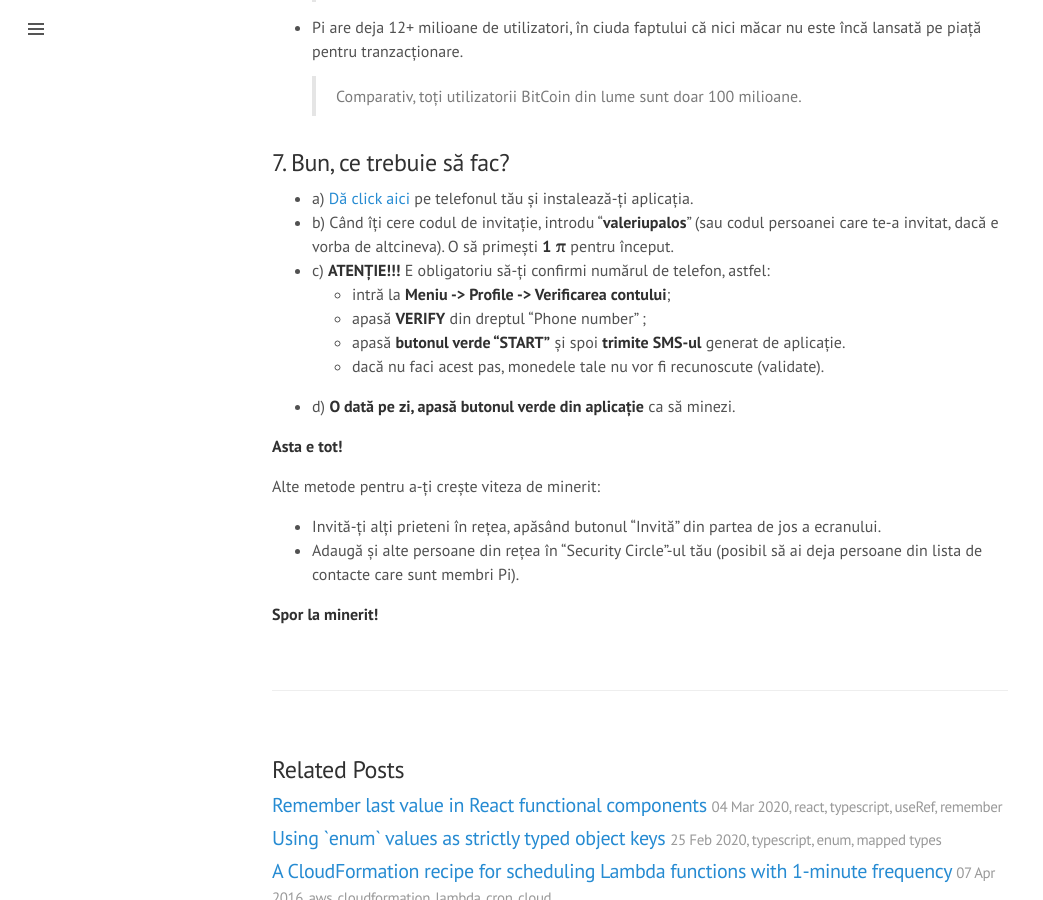
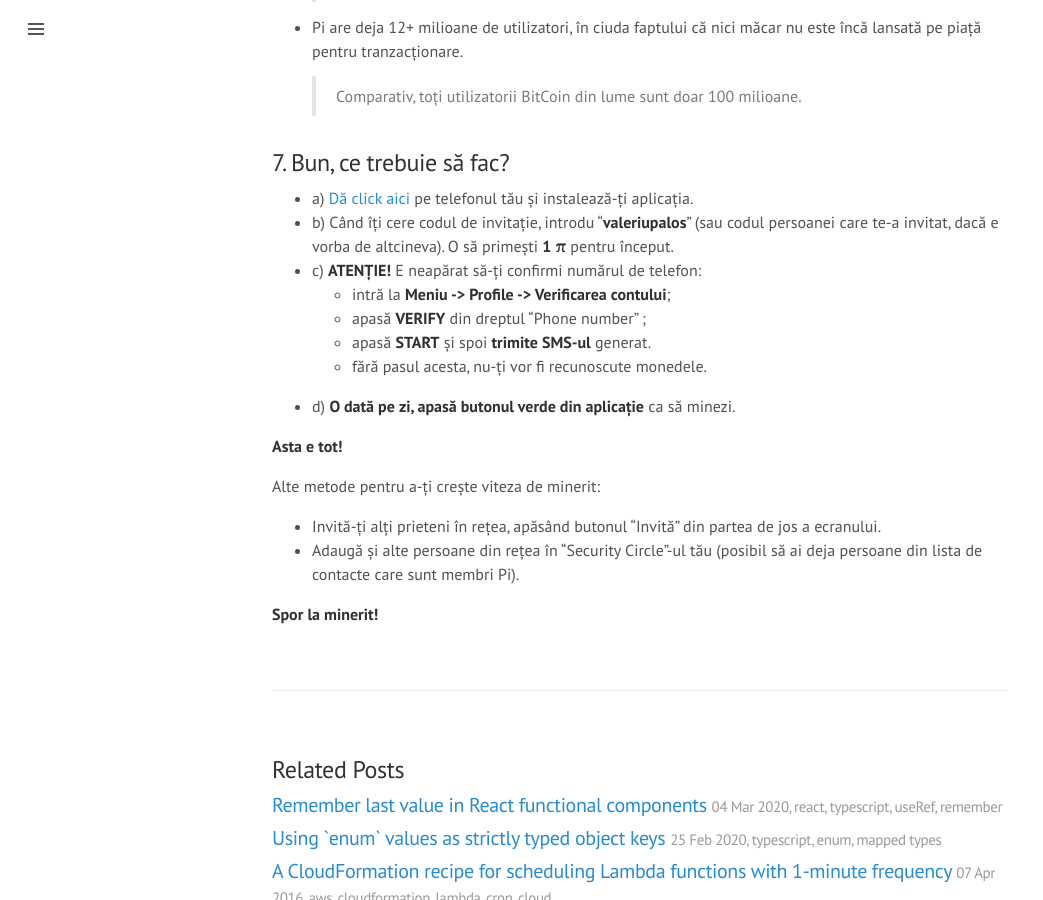
Before and after one commit to vpalos/vpalos.github.io, a Jekyll site: the page built from _posts/2021-01-29-criptomoneda-pi.md, in a window 1280 px wide and 900 px high, scrolled down 1672 px. Shown: the whole window, without its empty margins (0-1043 px from the left). Built offline with Jekyll 4.4.1, drawn with Linux system fonts in a browser that asks for light colours; comment, search, counter and statistics services are not loaded.

Commit message:
Update 2021-01-29-criptomoneda-pi.md

```diff
--- a/_posts/2021-01-29-criptomoneda-pi.md
+++ b/_posts/2021-01-29-criptomoneda-pi.md
@@ -56,11 +56,11 @@ Am scris acest scurt articol în special pentru prietenii și apropiații mei ce
 
 - a) [Dă click aici](https://minepi.com/valeriupalos) pe telefonul tău și instalează-ți aplicația.
 - b) Când îți cere codul de invitație, introdu "**valeriupalos**" (sau codul persoanei care te-a invitat, dacă e vorba de altcineva). O să primești **1 &pi;** pentru început.
-- c) **ATENȚIE!!!** E obligatoriu să-ți confirmi numărul de telefon, astfel:
+- c) **ATENȚIE!** E neapărat să-ți confirmi numărul de telefon:
   - intră la **Meniu -> Profile -> Verificarea contului**;
   - apasă **VERIFY** din dreptul "Phone number" ;
-  - apasă **butonul verde "START"** și spoi **trimite SMS-ul** generat de aplicație.
-  - dacă nu faci acest pas, monedele tale nu vor fi recunoscute (validate).
+  - apasă **START** și spoi **trimite SMS-ul** generat.
+  - fără pasul acesta, nu-ți vor fi recunoscute monedele.
 - d) **O dată pe zi, apasă butonul verde din aplicație** ca să minezi.
 
 **Asta e tot!**
```
